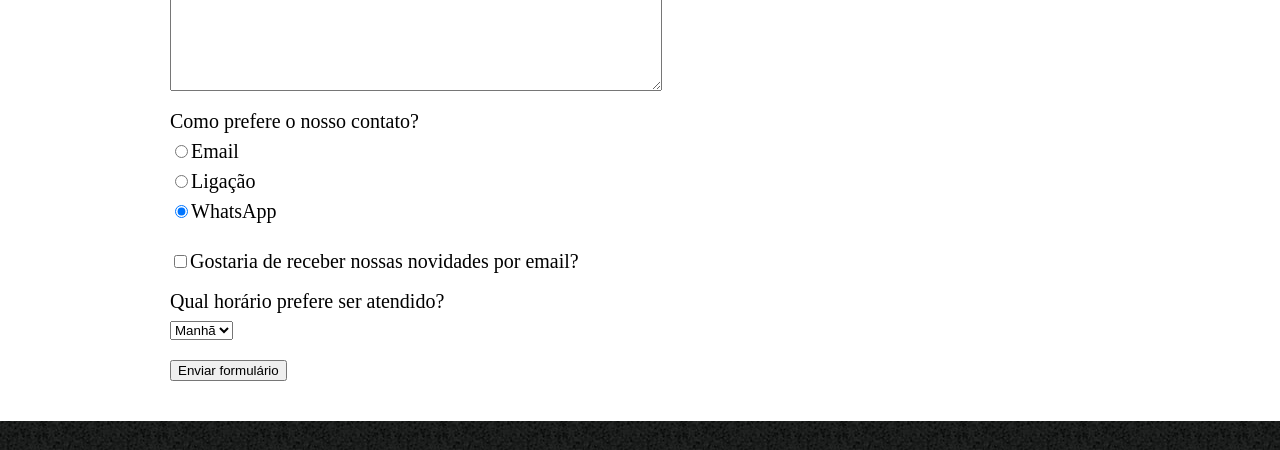
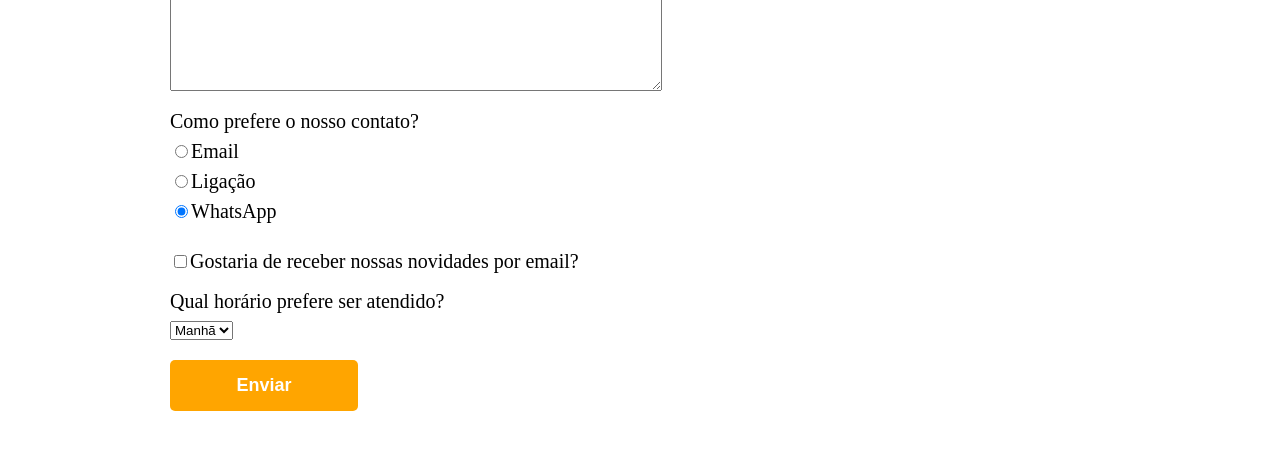
Before and after one commit to arrivabenegustavo/Alura, a plain HTML site: page htm_css/contato.html in a window 1280 px wide. Shown: the part 751-1201 px from the top of the page. Drawn offline with Linux system fonts and the light colour scheme.

Commit message:
estilizando input do tipo submit

```diff
--- a/htm_css/contato.html
+++ b/htm_css/contato.html
@@ -42,9 +42,9 @@
                 <label for="mensagem">Mensagem</label>
                 <textarea cols="30" rows="10" id="mensagem" class="input-padrao"></textarea>
 
-                <fieldset> <!-- É um bloco que substitui uma DIV por conta da SEMÂNTICA
-                    pois a FIELDSET serve para agrupar blocos com o mesmo assunto.
-                    e neste caso, a tag que representa o título desse bloco é LEGEND-->
+                <fieldset> <!-- É um grupo de campos que substitui uma DIV por conta da SEMÂNTICA
+                    pois a FIELDSET serve para agrupar campos de um formulário com o mesmo assunto.
+                    e neste caso, a tag que representa o título desse grupo de campos é LEGEND-->
                     <legend>Como prefere o nosso contato?</legend>
 
                     <!-- exemplo unificado entre LABEL e INPUT,
@@ -75,7 +75,7 @@
                     </select>
                 </fieldset>
 
-                <input id="enviar" type="submit" value="Enviar formulário">
+                <input id="enviar" type="submit" value="Enviar">
 
             </form>
         </main>
--- a/htm_css/style.css
+++ b/htm_css/style.css
@@ -130,5 +130,21 @@ eles precisam ter o DISPLAY INLINE, de forma que não ocupe o espaço da linha i
 }
 
 #enviar {
-    margin-top: 20px;
+    width: 20%; /* Largura da página*/
+    margin-top: 20px; /*Espaçamento superior*/
+    padding: 15px 0; /*Espaçamento interno*/
+    background: orange; /*Cor do fundo*/
+    color: white; /*Cor da fonte*/
+    font-size: 18px; /*Tamanho da fonte*/
+    font-weight: bold; /*Negrito*/
+    border: none; /* Sem borda marcada*/
+    border-radius: 5px; /* Bordas arredondadas da caixa*/
+    transition: 1s background; /*Neste caso, trata-se da TRANSIÇÃO de um evento com mouse
+    fazendo com que ao passar o mouse por cima, altere a cor de fundo com um tempo de 1 segundo*/
 }
+
+#enviar:hover { /* Quando o mouse estiver em cima*/
+    background: darkorange;
+    transform: scale(1.2);/* (Escala)Essa propriedade faz com que seja aumentado em 20% proporcionalmente
+    como se fosse um zoom*/
+}
```
